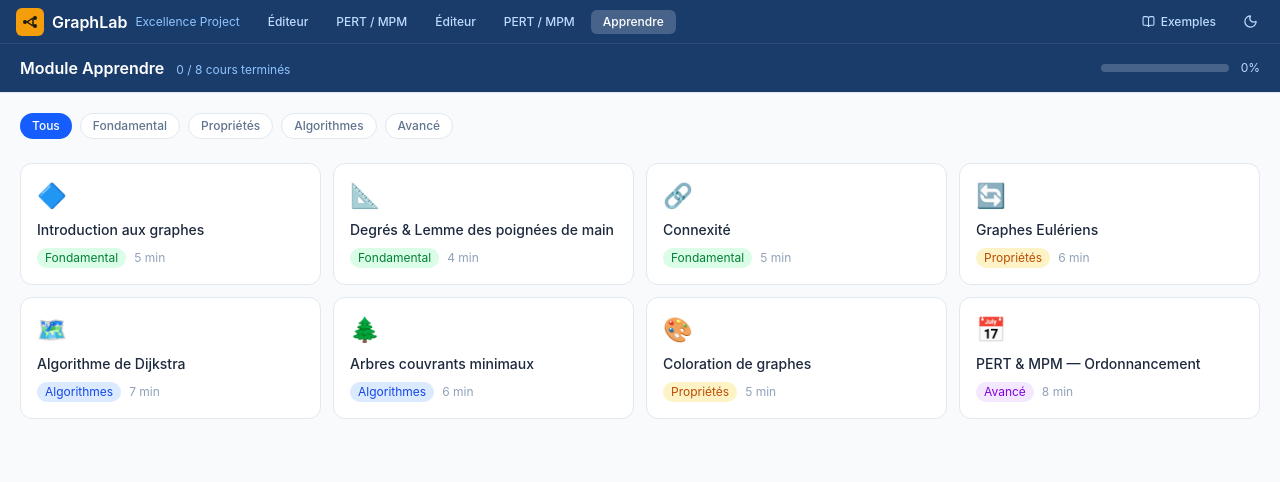
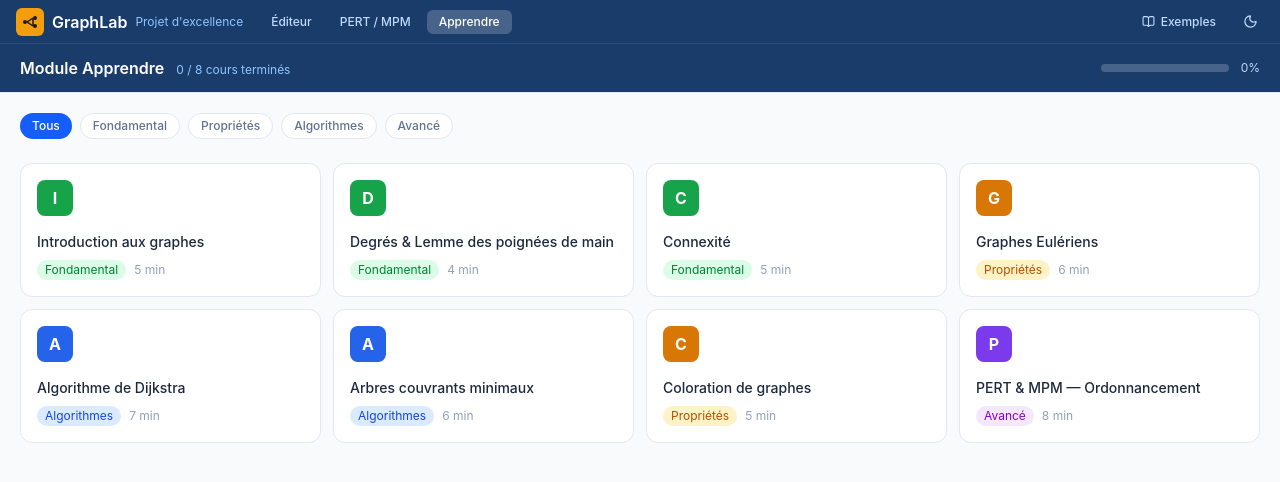
Before and after one commit to Alexis-358/graphlab, a React (Vite) app: page / in a window 1280 px wide. Both pictures are taken after a click on the button "Apprendre". Shown: the top 482 px of the page. Built offline with nearby package versions, Linux system fonts and the light colour scheme.

Commit message:
fix: header dupliqué supprimé + icônes cours corrigées

```diff
--- a/src/App.tsx
+++ b/src/App.tsx
@@ -36,14 +36,18 @@ export default function App() {
     <div className={`flex h-screen flex-col overflow-hidden ${dark ? 'bg-slate-900' : 'bg-white'}`}>
 
       {/* Header */}
-      <header className="flex h-11 flex-shrink-0 items-center justify-between px-4"
-        style={{ background: '#1A3C6B', borderBottom: '1px solid rgba(255,255,255,0.08)' }}>
-
+      <header
+        className="flex h-11 flex-shrink-0 items-center justify-between px-4"
+        style={{ background: '#1A3C6B', borderBottom: '1px solid rgba(255,255,255,0.08)' }}
+      >
+        {/* Gauche : Logo + Nav */}
         <div className="flex items-center gap-4">
           {/* Logo */}
           <div className="flex items-center gap-2">
-            <div className="flex h-7 w-7 items-center justify-center rounded-md"
-              style={{ background: '#F59E0B' }}>
+            <div
+              className="flex h-7 w-7 items-center justify-center rounded-md"
+              style={{ background: '#F59E0B' }}
+            >
               <svg width="14" height="14" viewBox="0 0 14 14" fill="none">
                 <circle cx="2" cy="7" r="2" fill="#1a1a1a"/>
                 <circle cx="12" cy="3" r="2" fill="#1a1a1a"/>
@@ -54,38 +58,35 @@ export default function App() {
               </svg>
             </div>
             <span className="text-base font-semibold text-white">GraphLab</span>
-            <span className="text-xs text-blue-300">Excellence Project</span>
+            <span className="text-xs text-blue-300">Projet d'excellence</span>
           </div>
 
-          {/* Navigation */}
+          {/* Navigation — 3 onglets seulement */}
           <nav className="flex gap-1">
-            {([['editor','Éditeur'], ['pert','PERT / MPM']] as [AppView,string][]).map(([v,label]) => (
-              <button key={v} onClick={() => setView(v)}
+            {(
+              [
+                ['editor', 'Éditeur'],
+                ['pert',   'PERT / MPM'],
+                ['learn',  'Apprendre'],
+              ] as [AppView, string][]
+            ).map(([v, label]) => (
+              <button
+                key={v}
+                onClick={() => setView(v)}
                 className={[
                   'rounded-md px-3 py-1 text-xs font-medium transition-all',
                   view === v
                     ? 'bg-white/20 text-white'
                     : 'text-blue-200 hover:bg-white/10 hover:text-white',
-                ].join(' ')}>
-                {label}
-              </button>
-            ))}
-            {([
-              ['editor', 'Éditeur'],
-              ['pert',   'PERT / MPM'],
-              ['learn',  'Apprendre'],
-            ] as [AppView, string][]).map(([v, label]) => (
-              <button key={v} onClick={() => setView(v)}
-                className={[
-                  'rounded-md px-3 py-1 text-xs font-medium transition-all',
-                  view === v ? 'bg-white/20 text-white' : 'text-blue-200 hover:bg-white/10 hover:text-white',
-                ].join(' ')}>
+                ].join(' ')}
+              >
                 {label}
               </button>
             ))}
           </nav>
         </div>
 
+        {/* Droite : infos + Exemples + Dark mode */}
         <div className="flex items-center gap-2">
           {view === 'editor' && (
             <div className="flex items-center gap-3 text-xs text-blue-200 mr-2">
@@ -95,8 +96,6 @@ export default function App() {
               <span>{graph.weighted ? 'Pondéré' : 'Non pondéré'}</span>
             </div>
           )}
-
-          {/* Bouton Exemples */}
           <button
             onClick={() => setShowExamples(true)}
             className="flex items-center gap-1.5 rounded-md px-3 py-1 text-xs font-medium text-blue-200 transition-colors hover:bg-white/10 hover:text-white"
@@ -104,12 +103,12 @@ export default function App() {
             <BookOpen size={13} />
             Exemples
           </button>
-
-          {/* Dark mode */}
-          <button onClick={toggleDark}
+          <button
+            onClick={toggleDark}
             className="flex h-7 w-7 items-center justify-center rounded-md text-blue-200 transition-colors hover:bg-white/10"
-            title={dark ? 'Mode clair' : 'Mode sombre'}>
-            {dark ? <Sun size={15}/> : <Moon size={15}/>}
+            title={dark ? 'Mode clair' : 'Mode sombre'}
+          >
+            {dark ? <Sun size={15} /> : <Moon size={15} />}
           </button>
         </div>
       </header>
--- a/src/components/learn/LearnView.tsx
+++ b/src/components/learn/LearnView.tsx
@@ -360,7 +360,12 @@ export default function LearnView() {
                       : ''
                   }`}>
                   <div className="flex items-start justify-between mb-2">
-                    <span className="text-2xl">{lesson.icon}</span>
+                    <div
+                    className="flex h-9 w-9 items-center justify-center rounded-lg text-white text-base font-bold mb-2"
+                    style={{ background: getCategoryColor(lesson.category) }}
+                    >
+                    {lesson.title.charAt(0)}
+                    </div>
                     {isDone && (
                       <span className="rounded-full bg-green-100 px-2 py-0.5 text-xs font-medium text-green-700">
                         ✓ Terminé
@@ -394,6 +399,16 @@ export default function LearnView() {
       )}
     </div>
   )
+}
+
+function getCategoryColor(category: string): string {
+  const map: Record<string, string> = {
+    'Fondamental': '#16A34A',
+    'Propriétés':  '#D97706',
+    'Algorithmes': '#2563EB',
+    'Avancé':      '#7C3AED',
+  }
+  return map[category] ?? '#2563EB'
 }
 
 /* ── Composant de la vue leçon ── */
```
